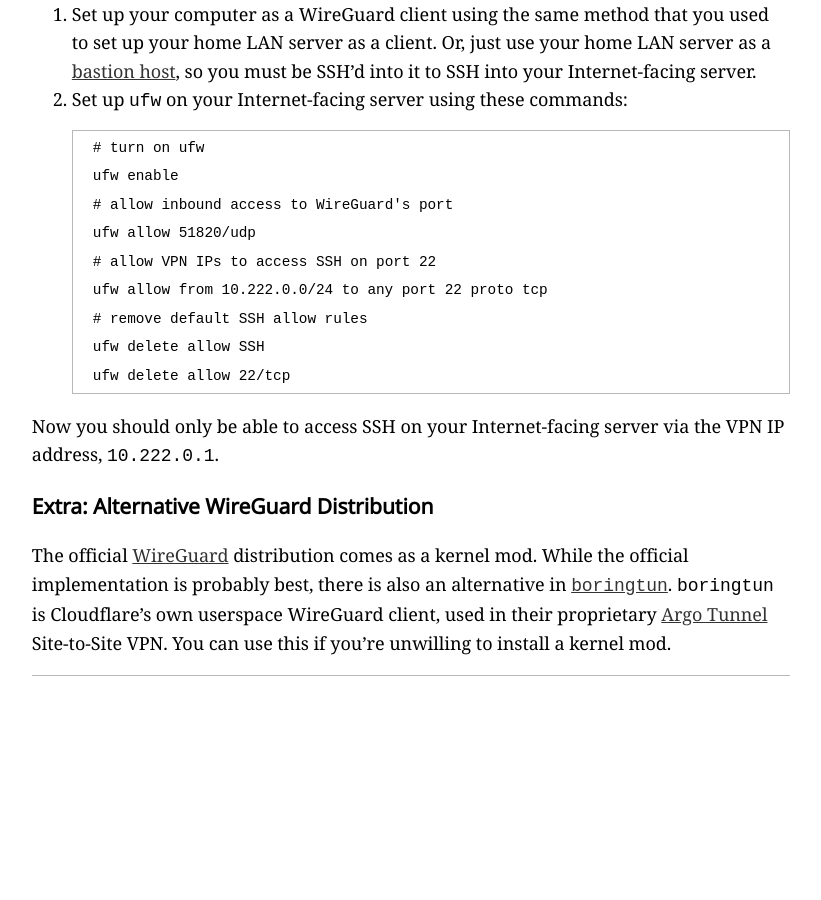
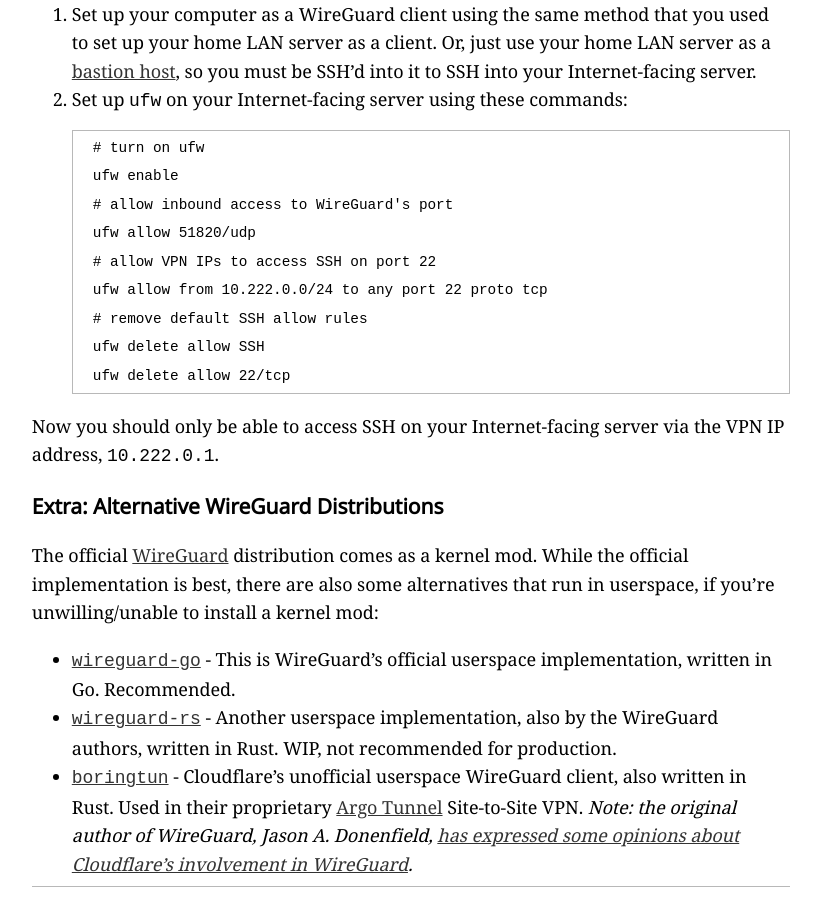
Before and after one commit to flotwig/site, a Jekyll site: the page built from _posts/2019-11-02-site-to-site-wireguard-vpn.md, in a window 1280 px wide and 900 px high, scrolled down 5886 px. Shown: the whole window, without its empty margins (229-1050 px from the left). Built offline with Jekyll 4.4.1, drawn with Linux system fonts in a browser that asks for light colours; comment, search, counter and statistics services are not loaded; before the commit the page ends 6575 px from its top, so only the background shows below that.

Commit message:
add alternative wg userspace distros

```diff
--- a/_posts/2019-11-02-site-to-site-wireguard-vpn.md
+++ b/_posts/2019-11-02-site-to-site-wireguard-vpn.md
@@ -174,10 +174,13 @@
 
 Now you should only be able to access SSH on your Internet-facing server via the VPN IP address, `10.222.0.1`.
 
-### Extra: Alternative WireGuard Distribution
+### Extra: Alternative WireGuard Distributions
 
-The official [WireGuard][wireguard] distribution comes as a kernel mod. While the official implementation is probably best, there is also an alternative in [`boringtun`](https://github.com/cloudflare/boringtun).
-`boringtun` is Cloudflare's own userspace WireGuard client, used in their proprietary [Argo Tunnel](https://developers.cloudflare.com/argo-tunnel/) Site-to-Site VPN. You can use this if you're unwilling to install a kernel mod.
+The official [WireGuard][wireguard] distribution comes as a kernel mod. While the official implementation is best, there are also some alternatives that run in userspace, if you're unwilling/unable to install a kernel mod:
+
+* [`wireguard-go`](https://git.zx2c4.com/wireguard-go/about/) - This is WireGuard's official userspace implementation, written in Go. Recommended.
+* [`wireguard-rs`](https://git.zx2c4.com/wireguard-rs) - Another userspace implementation, also by the WireGuard authors, written in Rust. WIP, not recommended for production.
+* [`boringtun`](https://github.com/cloudflare/boringtun) - Cloudflare's unofficial userspace WireGuard client, also written in Rust. Used in their proprietary [Argo Tunnel](https://developers.cloudflare.com/argo-tunnel/) Site-to-Site VPN. *Note: the original author of WireGuard, Jason A. Donenfield, [has expressed some opinions about Cloudflare's involvement in WireGuard](https://lists.zx2c4.com/pipermail/wireguard/2019-March/004048.html).*
 
 [wireguard]: https://www.wireguard.com/
 [ramnode]: https://ramnode.com/
```
